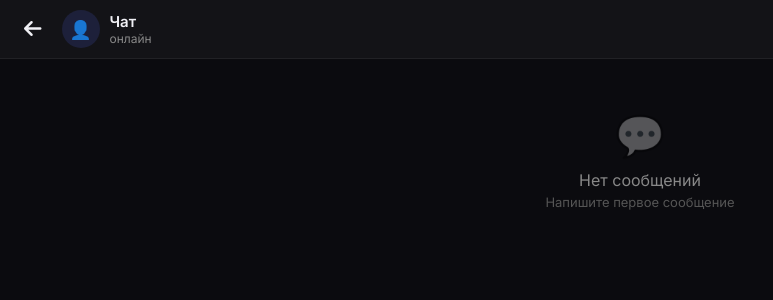
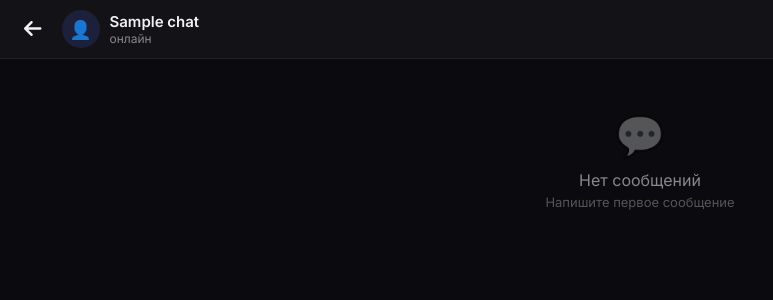
Before and after one commit to sklionagrex-cpu/sklayy, a Flask app: page /chat/1 in a window 1280 px wide. Shown: the top 300 px of the page, without its empty margins (0-773 px from the left). Run offline with Flask 3, Linux system fonts and the light colour scheme; the visitor is signed in with stand-in values (Sample User, id 1); tables that the repository leaves empty hold one stand-in row (values such as "Sample post"); data that the repository does not hold is empty; some libraries are stand-ins or nearby versions.

```diff
--- a/templates/chat.html
+++ b/templates/chat.html
@@ -21,7 +21,7 @@
     .messages { flex: 1; overflow-y: auto; padding: 12px 16px; display: flex; flex-direction: column; gap: 4px; }
     .messages::-webkit-scrollbar { width: 3px; }
     .messages::-webkit-scrollbar-thumb { background: rgba(91,108,255,0.3); border-radius: 10px; }
-    .msg { max-width: 80%; padding: 8px 14px; border-radius: 16px; font-size: 14px; line-height: 1.5; word-wrap: break-word; animation: fadeIn 0.15s ease; position: relative; }
+    .msg { max-width: 80%; padding: 8px 14px; border-radius: 16px; font-size: 14px; line-height: 1.5; word-wrap: break-word; animation: fadeIn 0.15s ease; }
     @keyframes fadeIn { from { opacity: 0; transform: translateY(6px); } to { opacity: 1; transform: translateY(0); } }
     .msg.mine { align-self: flex-end; background: #5B6CFF; border-bottom-right-radius: 4px; }
     .msg.other { align-self: flex-start; background: rgba(255,255,255,0.06); border-bottom-left-radius: 4px; }
@@ -50,7 +50,7 @@
   <div class="user">
     <div class="avatar" id="chatAvatar">👤</div>
     <div>
-      <div class="name" id="chatTitle">Чат</div>
+      <div class="name" id="chatTitle">{{ chat_name }}</div>
       <div class="status" id="chatStatus">онлайн</div>
     </div>
   </div>
```
